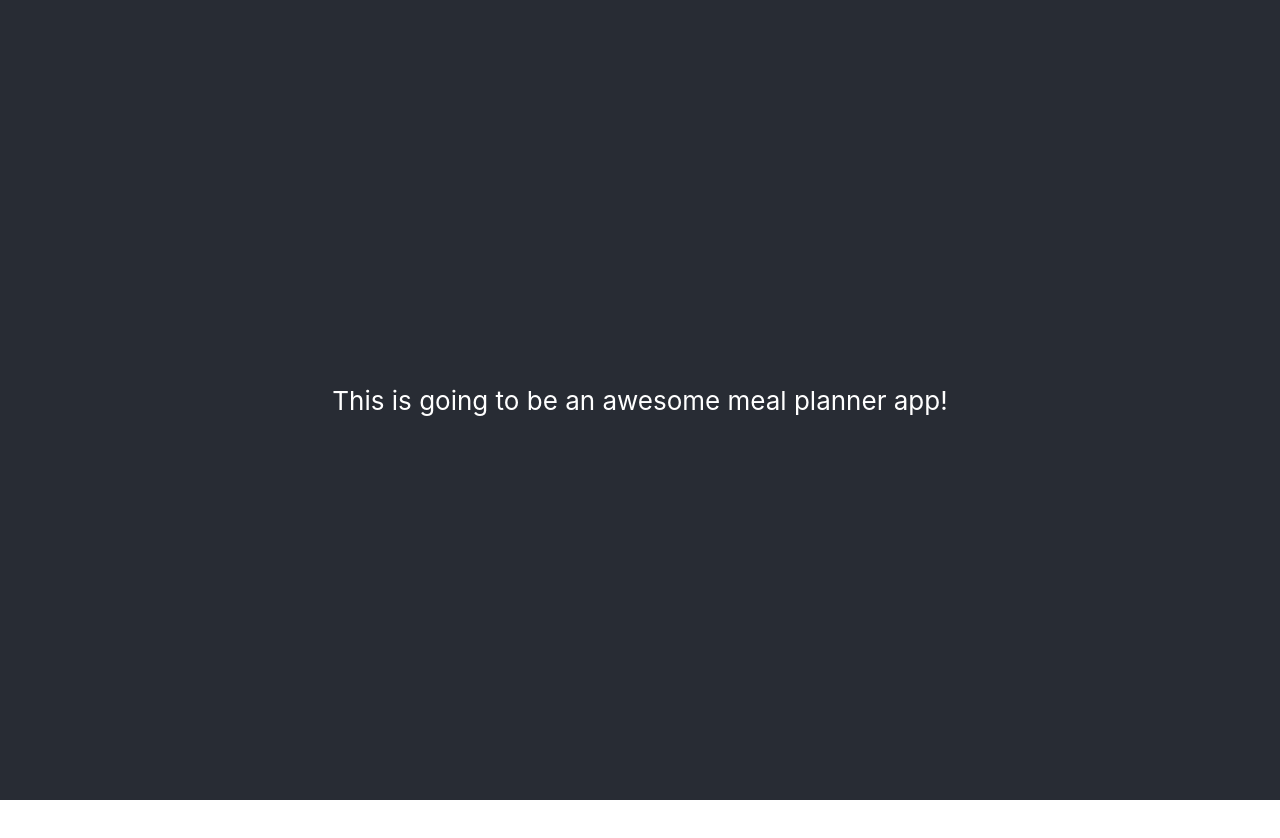
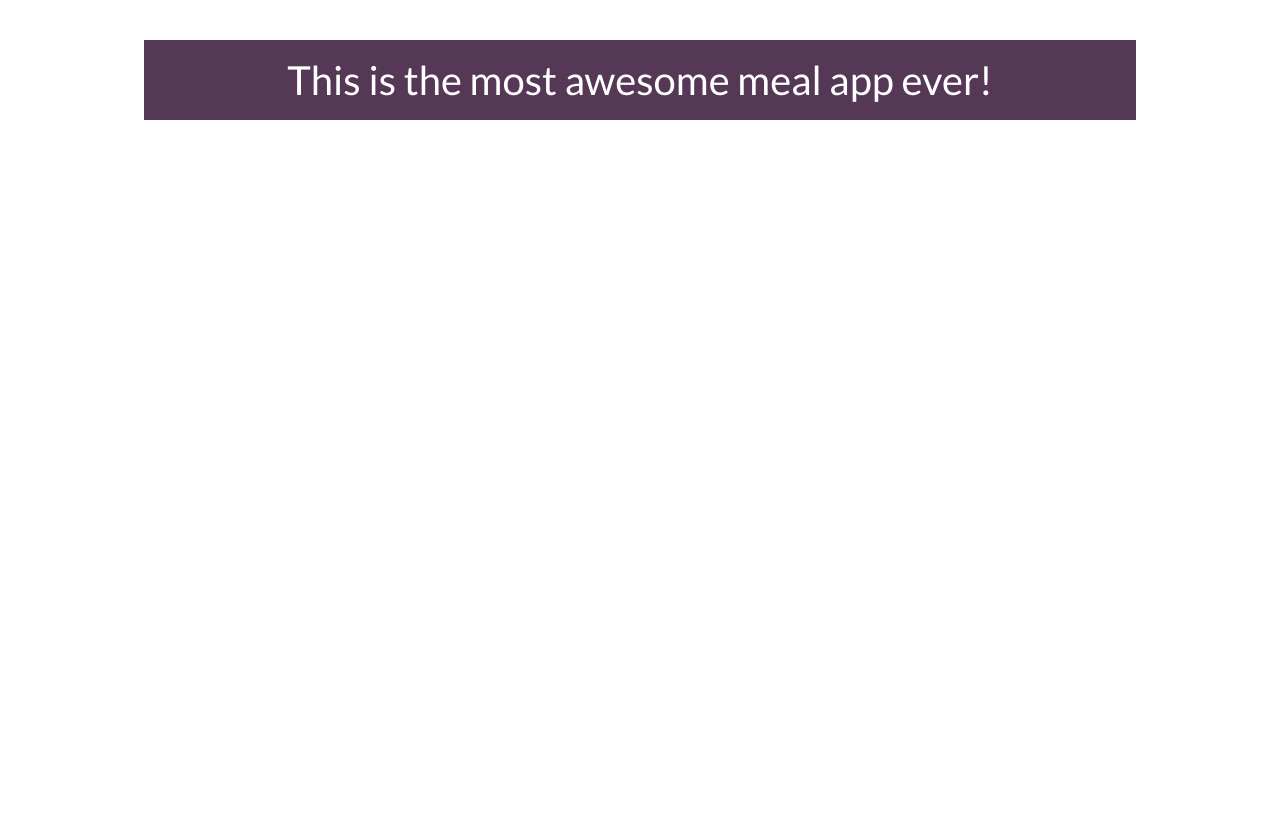
Before and after one commit to Tiinakoo/meal-planner, a React app in the folder packages/foodis/front-end/: page / in a window 1280 px wide. Before the commit the page ends 800 px from the top, so only its background shows below. Built offline with nearby package versions, Linux system fonts and the light colour scheme.

Commit message:
Introduce preliminary styles

```diff
--- a/packages/foodis/front-end/public/index.html
+++ b/packages/foodis/front-end/public/index.html
@@ -24,6 +24,7 @@
       work correctly both with client-side routing and a non-root public URL.
       Learn how to configure a non-root public URL by running `npm run build`.
     -->
+    <link href="https://fonts.googleapis.com/css2?family=Lato&family=Roboto+Slab&display=swap" rel="stylesheet">
     <title>Meal planner</title>
   </head>
   <body>
--- a/packages/foodis/front-end/src/App.js
+++ b/packages/foodis/front-end/src/App.js
@@ -1,12 +1,17 @@
-import './App.scss';
-import React from 'react';
+import "./App.scss";
+import "./Typography.scss";
+import React from "react";
 
 function App() {
   return (
     <div className="App">
-      <header className="App-header">
-        This is going to be an awesome meal planner app!
-      </header>
+      <div className="page">
+        <div className="panel">
+          <div className="typography__primary">
+            This is the most awesome meal app ever!
+          </div>
+        </div>
+      </div>
     </div>
   );
 }
--- a/packages/foodis/front-end/src/App.scss
+++ b/packages/foodis/front-end/src/App.scss
@@ -1,38 +1,41 @@
+@import './styles/colors';
+@import './styles/mixins';
+@import './styles/baseline';
+
 .App {
   text-align: center;
 }
 
-.App-logo {
-  height: 40vmin;
-  pointer-events: none;
+.page {
+  width: 100%;
+  margin: auto;
 }
 
-@media (prefers-reduced-motion: no-preference) {
-  .App-logo {
-    animation: App-logo-spin infinite 20s linear;
+.panel {
+  margin: 5 * $baseline auto;
+  background-color: $secondaryColor;
+  padding: 2 * $baseline;
+  max-width: 60 * $baseline;
+
+  @include md {
+    max-width: 80 * $baseline;
+  }
+
+  @include lg {
+    max-width: 120 * $baseline;
   }
 }
 
-.App-header {
-  background-color: #282c34;
-  min-height: 100vh;
-  display: flex;
-  flex-direction: column;
+.cards {
+  margin: 0 auto;
+  display: grid;
+  grid-gap: 1rem;
   align-items: center;
-  justify-content: center;
-  font-size: calc(10px + 2vmin);
-  color: white;
+  grid-template-columns: repeat(auto-fit, minmax(320px, 1fr))
 }
 
-.App-link {
-  color: #61dafb;
+ .card {
+   background-color: $primaryColor;
+   padding: 1rem;
+   height: 4rem;
 }
-
-@keyframes App-logo-spin {
-  from {
-    transform: rotate(0deg);
-  }
-  to {
-    transform: rotate(360deg);
-  }
-}
--- /dev/null
+++ b/packages/foodis/front-end/src/Typography.scss
@@ -0,0 +1,13 @@
+@import './styles/colors';
+@import './styles/mixins';
+@import './styles/baseline';
+@import './styles/capitalize';
+
+.typography {
+    &__primary {
+      font-size: 5 * $baseline;
+      color: white;
+
+      @include primaryFont;
+  }
+}
--- a/packages/foodis/front-end/src/index.scss
+++ b/packages/foodis/front-end/src/index.scss
@@ -1,13 +1,15 @@
-body {
+body,
+html {
   margin: 0;
-  font-family: -apple-system, BlinkMacSystemFont, 'Segoe UI', 'Roboto', 'Oxygen',
-    'Ubuntu', 'Cantarell', 'Fira Sans', 'Droid Sans', 'Helvetica Neue',
-    sans-serif;
+
+  width: 100%;
+  min-height: 100vh;
+  box-sizing: border-box;
+  text-rendering: optimizeLegibility;
   -webkit-font-smoothing: antialiased;
   -moz-osx-font-smoothing: grayscale;
 }
 
-code {
-  font-family: source-code-pro, Menlo, Monaco, Consolas, 'Courier New',
-    monospace;
+#application {
+  height: 100vh;
 }
--- /dev/null
+++ b/packages/foodis/front-end/src/styles/baseline.scss
@@ -0,0 +1,2 @@
+$baseline: 8px;
+$typographyBaseline: 4px;
--- /dev/null
+++ b/packages/foodis/front-end/src/styles/breakpoints.scss
@@ -0,0 +1,9 @@
+$screen-xs-min: 414px;
+
+$screen-sm-min: 576px;
+
+$screen-md-min: 768px;
+
+$screen-lg-min: 992px;
+
+$screen-xl-min: 1200px;
--- /dev/null
+++ b/packages/foodis/front-end/src/styles/capitalize.scss
@@ -0,0 +1,3 @@
+@function capitalize($string) {
+  @return to-upper-case(str-slice($string, 1, 1)) + str-slice($string, 2);
+}
--- /dev/null
+++ b/packages/foodis/front-end/src/styles/colors.json
@@ -0,0 +1,23 @@
+{
+  "primary": "#FF8882",
+  "secondary": "#543855",
+  "tertiary": "#E88D72",
+  "quaternary": "#FBB574",
+  "error": "#FF574F",
+  "success": "#BAFF82",
+  "disabled": "#e8e8e4",
+  "black": "#111111",
+  "white": "white",
+  "inherit": "inherit",
+  "transparent": "transparent",
+  "grey10": "rgba(245, 245, 245, 0.8)",
+  "grey20": "rgba(225, 225, 225, 0.8)",
+  "grey30": "rgba(205, 205, 205, 0.8)",
+  "grey40": "rgba(185, 185, 185, 0.8)",
+  "grey50": "rgba(165, 165, 165, 0.8)",
+  "grey60": "rgba(145, 145, 145, 0.8)",
+  "grey70": "rgba(125, 125, 125, 0.8)",
+  "grey80": "rgba(105, 105, 105, 0.8)",
+  "grey90": "rgba(85, 85, 85, 0.8)",
+  "grey100": "rgba(65, 65, 65, 0.8)"
+}
--- /dev/null
+++ b/packages/foodis/front-end/src/styles/colors.scss
@@ -0,0 +1,38 @@
+$primaryColor: #FF8882;
+$secondaryColor: #543855;
+$tertiaryColor: #E88D72;
+$quaternaryColor: #FBB574;
+
+$colors: (
+  primary: $primaryColor,
+  secondary: $secondaryColor,
+  tertiary: $tertiaryColor,
+  quaternary: $quaternaryColor,
+  error: #FF574F,
+  success: #BAFF82,
+  disabled: #e8e8e4,
+  black: #111111,
+  white: white,
+  inherit: inherit,
+  transparent: transparent,
+  grey10: rgba(245, 245, 245, 0.8),
+  grey20: rgba(225, 225, 225, 0.8),
+  grey30: rgba(205, 205, 205, 0.8),
+  grey40: rgba(185, 185, 185, 0.8),
+  grey50: rgba(165, 165, 165, 0.8),
+  grey60: rgba(145, 145, 145, 0.8),
+  grey70: rgba(125, 125, 125, 0.8),
+  grey80: rgba(105, 105, 105, 0.8),
+  grey90: rgba(85, 85, 85, 0.8),
+  grey100: rgba(65, 65, 65, 0.8),
+);
+
+@function color($label) {
+  $color: map-get($colors, $label);
+
+  @if $color {
+    @return $color;
+  }
+
+  @return null;
+}
--- /dev/null
+++ b/packages/foodis/front-end/src/styles/mixins.scss
@@ -0,0 +1,32 @@
+@import 'breakpoints';
+@import 'typography';
+
+@mixin xs {
+   @media (min-width: #{$screen-xs-min}) {
+       @content;
+   }
+}
+
+@mixin sm {
+   @media (min-width: #{$screen-sm-min}) {
+       @content;
+   }
+}
+
+@mixin md {
+   @media (min-width: #{$screen-md-min}) {
+       @content;
+   }
+}
+
+@mixin lg {
+   @media (min-width: #{$screen-lg-min}) {
+       @content;
+   }
+}
+
+@mixin xl {
+   @media (min-width: #{$screen-xl-min}) {
+       @content;
+   }
+}
--- /dev/null
+++ b/packages/foodis/front-end/src/styles/typography.scss
@@ -0,0 +1,62 @@
+@import 'baseline';
+
+@mixin primaryFont() {
+  font-family: 'Lato', sans-serif;
+}
+
+@mixin secondaryFont() {
+  font-family: 'Roboto Slab', serif;
+}
+
+$typographySizes: (
+  (
+    name: 'xl',
+    sizesFromBreakpoint: (
+      (
+        breakpoint: 'xs',
+        fontSize: 10 * $typographyBaseline,
+        lineHeight: 12 * $typographyBaseline,
+      ),
+    ),
+  ),
+  (
+    name: 'lg',
+    sizesFromBreakpoint: (
+      (
+        breakpoint: 'xs',
+        fontSize: 10 * $typographyBaseline,
+        lineHeight: 12 * $typographyBaseline,
+      ),
+    ),
+  ),
+  (
+    name: 'md',
+    sizesFromBreakpoint: (
+      (
+        breakpoint: 'xs',
+        fontSize: 8 * $typographyBaseline,
+        lineHeight: 10 * $typographyBaseline,
+      ),
+    ),
+  ),
+  (
+    name: 'sm',
+    sizesFromBreakpoint: (
+      (
+        breakpoint: 'xs',
+        fontSize: 6 * $typographyBaseline,
+        lineHeight: 8 * $typographyBaseline,
+      ),
+    ),
+  ),
+  (
+    name: 'xs',
+    sizesFromBreakpoint: (
+      (
+        breakpoint: 'xs',
+        fontSize: 5 * $typographyBaseline,
+        lineHeight: 7 * $typographyBaseline,
+      ),
+    ),
+  ),
+);
```
Also changed, not shown: 1 other file (tests, documents, lock files or other folders).
